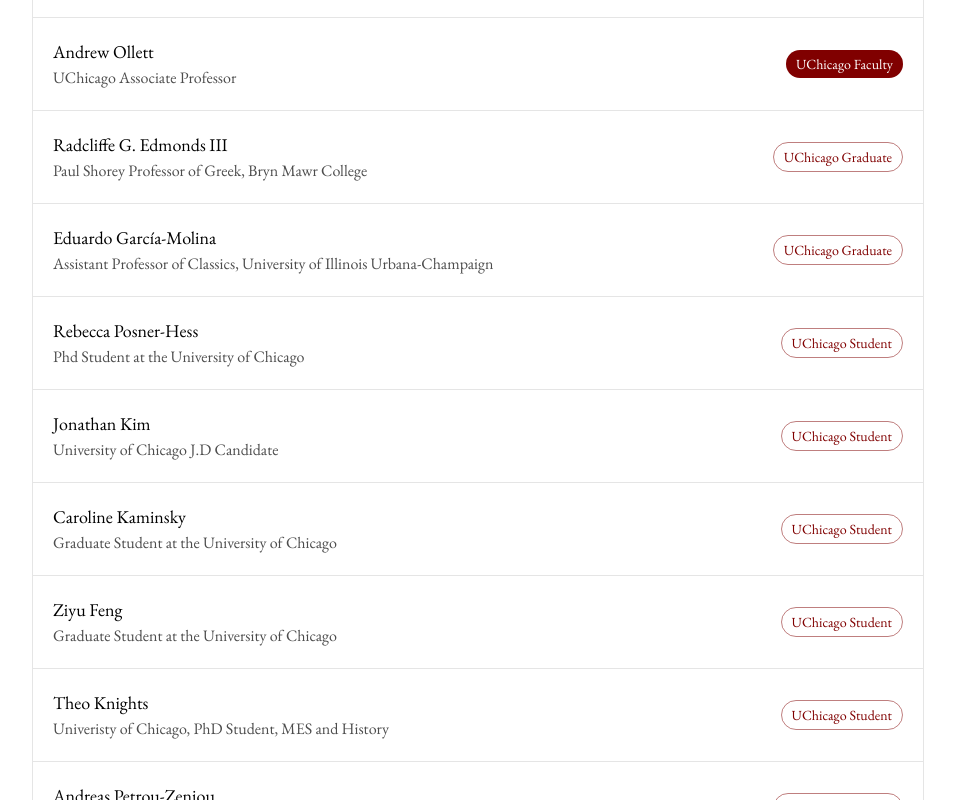
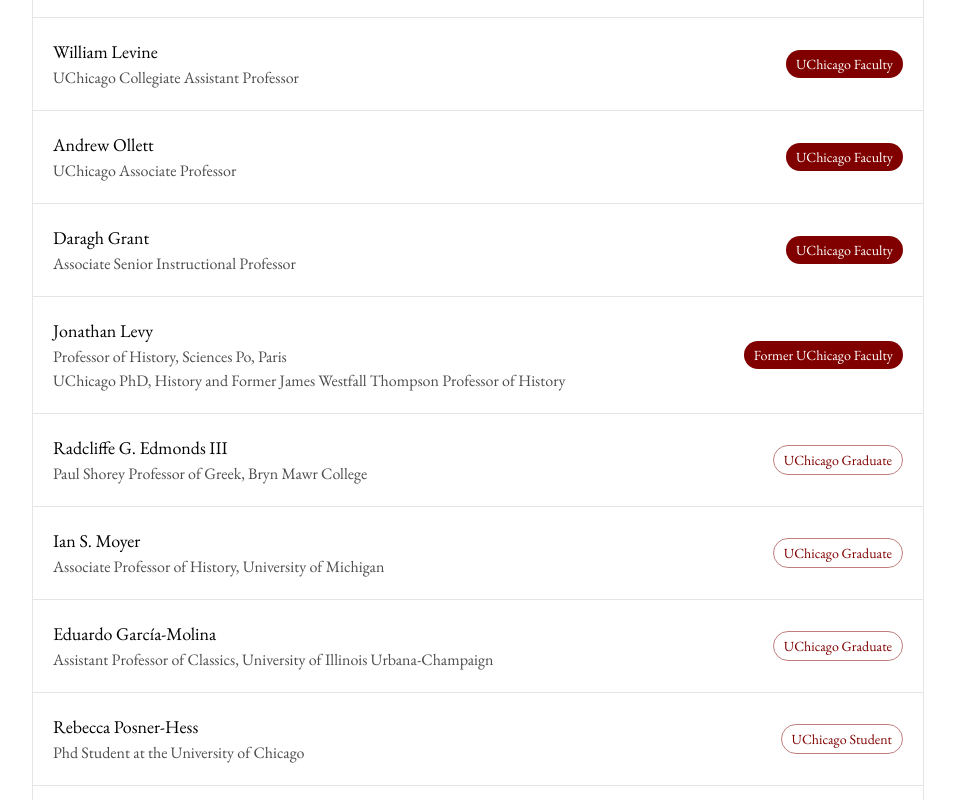
Before and after one commit to zroe1/uchicago-open-letter, a Next.js app: page / in a window 1280 px wide. Shown: the part 4755-5555 px from the top of the page, without its empty margins (316-1271 px from the left). Built offline with nearby package versions, Linux system fonts and the light colour scheme.

Commit message:
add profs

```diff
--- a/src/app/page.tsx
+++ b/src/app/page.tsx
@@ -458,7 +458,10 @@
                   className="flex items-center justify-between p-4 md:p-5 gap-3 md:gap-4">
                   <div className="flex-1 min-w-0">
                     <div className="text-base md:text-lg">{p.name}</div>
-                    <div className="text-sm md:text-base text-black/70">{p.title}</div>
+                    <div
+                      className="text-sm md:text-base text-black/70"
+                      dangerouslySetInnerHTML={{ __html: p.title || "" }}
+                    />
                   </div>
                   {p.badge && (
                     <span
--- a/src/app/signatories.ts
+++ b/src/app/signatories.ts
@@ -6,6 +6,12 @@
     badgeType: "emphasized",
   },
   {
+    name: "Bruce Lincoln",
+    title: "Caroline E. Haskell Distinguished Service Professor Emeritus of History of Religions",
+    badge: "UChicago Emeritus Professor",
+    badgeType: "emphasized",
+  },
+  {
     name: "David Martinez",
     title: "UChicago Associate Professor",
     badge: "UChicago Faculty",
@@ -60,8 +66,27 @@
     badgeType: "emphasized",
   },
   {
+    name: "Daragh Grant",
+    title: "Associate Senior Instructional Professor",
+    badge: "UChicago Faculty",
+    badgeType: "emphasized",
+  },
+  {
+    name: "Jonathan Levy",
+    title:
+      "Professor of History, Sciences Po, Paris<br>UChicago PhD, History and Former James Westfall Thompson Professor of History",
+    badge: "Former UChicago Faculty",
+    badgeType: "emphasized",
+  },
+  {
     name: "Radcliffe G. Edmonds III",
     title: "Paul Shorey Professor of Greek, Bryn Mawr College",
+    badge: "UChicago Graduate",
+    badgeType: "normal",
+  },
+  {
+    name: "Ian S. Moyer",
+    title: "Associate Professor of History, University of Michigan",
     badge: "UChicago Graduate",
     badgeType: "normal",
   },
```
